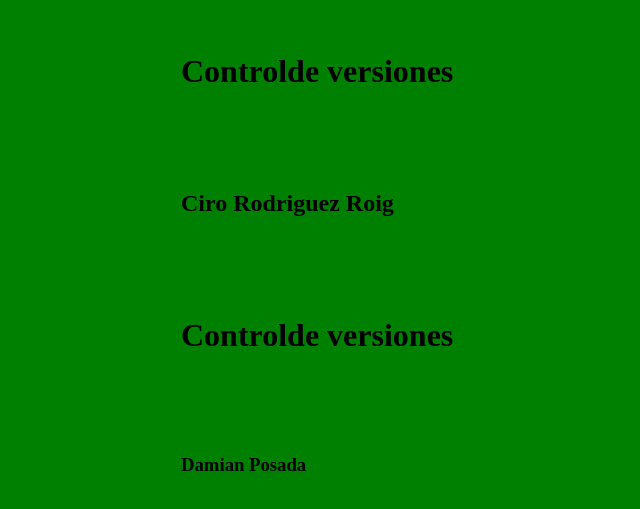
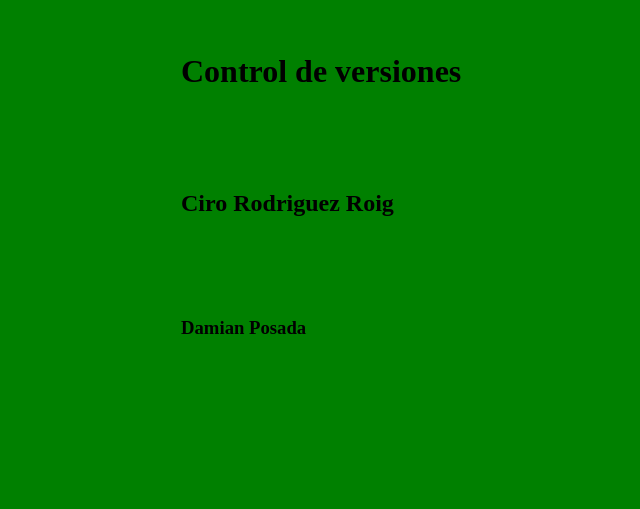
Before and after one commit to ivocurto/TP_SO_I4_Equipo126, a plain HTML site: page index.html in a window 1280 px wide. Shown: the part 147-656 px from the top of the page, without its empty margins (119-759 px from the left). Drawn offline with Linux system fonts and the light colour scheme.

Commit message:
Mergear la rama DESARROLLO con master

```diff
--- a/index.html
+++ b/index.html
@@ -9,9 +9,8 @@
 </head>
 
 <body>
-    <h1>Controlde versiones</h1>
+    <h1>Control de versiones</h1>
     <h2>Ciro Rodriguez Roig</h2>
-    <h1>Controlde versiones</h1>
     <h3>Damian Posada</h3>
 </body>
 
```
